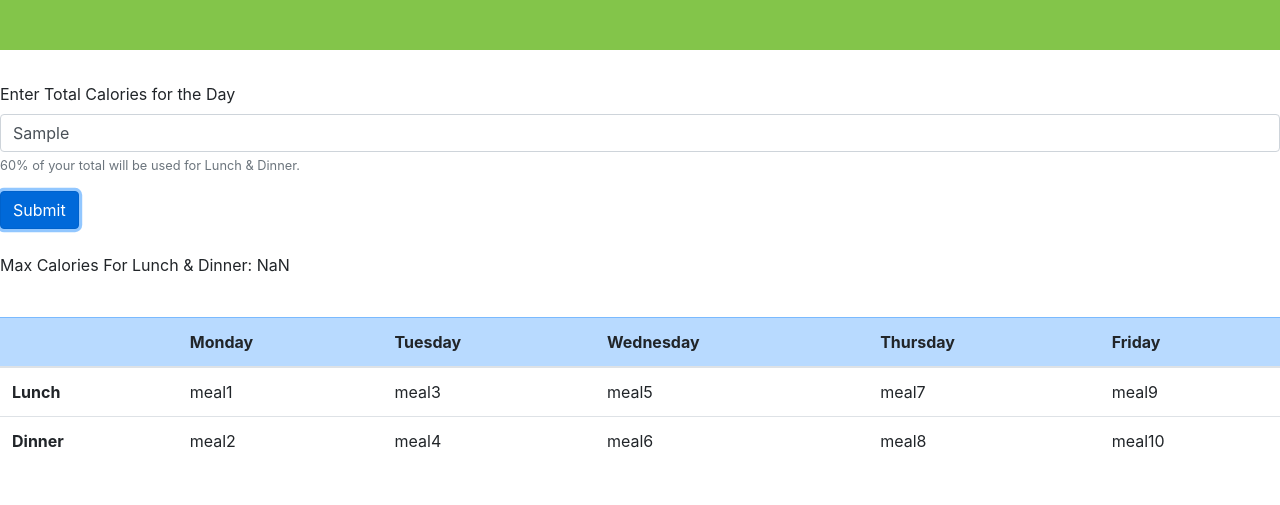
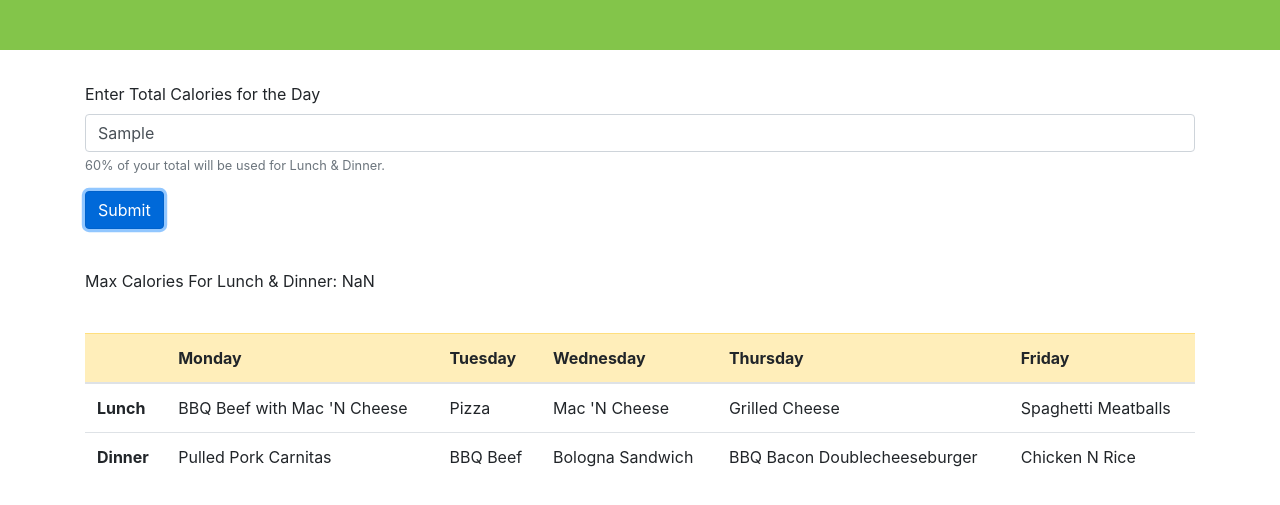
Before and after one commit to tduthil/fitmealplanner, a website: page planbycal.html in a window 1280 px wide. Both pictures are taken after typing "Sample" into the empty fields and a click on the button "Submit". Shown: the part 153-658 px from the top of the page. Drawn offline with nearby package versions, Linux system fonts and the light colour scheme.

Commit message:
Added more JS

```diff
--- a/js/index.js
+++ b/js/index.js
@@ -11,6 +11,8 @@ function planByCalories() {
 
 }
 
+
+
 function calcTotalCalories() {
     //Meal Plan will use 60% of total calories entered by user (2 meals per day)
     /* var userEntry = document.getElementById("totalCalories");
@@ -20,11 +22,32 @@ function calcTotalCalories() {
 
     var maxCal = document.getElementById("totalCalories").value *.60;
 
-    //document.getElementById("plan").innerHTML = `${maxCal}`;
+    //write code to create meals
+    var meal1 = {name:"BBQ Beef with Mac 'N Cheese", calories: 600, protein: 51, fat: 22, carbs: 54};
+    var meal2 = {name:"Pulled Pork Carnitas", calories: 480, protein: 50, fat: 20, carbs: 27};
+    var meal3 = {name:"Pizza", calories: 500, protein: 51, fat: 22, carbs: 54};
+    var meal4 = {name:"BBQ Beef", calories: 400, protein: 51, fat: 22, carbs: 54};
+    var meal5 = {name:"Mac 'N Cheese", calories: 300, protein: 51, fat: 22, carbs: 54};
+    var meal6 = {name:"Bologna Sandwich", calories: 500, protein: 51, fat: 22, carbs: 54};
+    var meal7 = {name:"Grilled Cheese", calories: 600, protein: 51, fat: 22, carbs: 54};
+    var meal8 = {name:"BBQ Bacon Doublecheeseburger", calories: 300, protein: 51, fat: 22, carbs: 54};
+    var meal9 = {name:"Spaghetti Meatballs", calories: 700, protein: 51, fat: 22, carbs: 54};
+    var meal10 = {name:"Chicken N Rice", calories: 500, protein: 51, fat: 22, carbs: 54};
+    var meal11 = {name:"Shredded Beef and Potatoes", calories: 500, protein: 51, fat: 22, carbs: 54};
+    var meal12 = {name:"Egg Rolls and Rice", calories: 550, protein: 51, fat: 22, carbs: 54};
+    var meal13 = {name:"Tuna Tartar", calories: 400, protein: 51, fat: 22, carbs: 54};
+    var meal14 = {name:"Refried Beans and Broccoli", calories: 470, protein: 51, fat: 22, carbs: 54};
+    var meal15 = {name:"Tuna Salad", calories: 350, protein: 51, fat: 22, carbs: 54};
 
+    /* var meals = [meal1, meal2, meal3, meal4, meal5, meal6, meal7, meal8, meal9, meal10, meal11, meal12, meal13, meal14, meal15];
 
-   document.getElementById("mealPlan1").innerHTML = `<p>Max Calories For Lunch & Dinner: ${maxCal}</p><br><table class="table">
-                <thead class="table-primary">
+    var randomMeal = meals[Math.floor(Math.random()*meals.length)]
+
+    document.getElementById("meals").innerHTML = randomMeal.name;
+ */
+
+   document.getElementById("mealPlan1").innerHTML = `<p>Max Calories For Lunch & Dinner:  ${maxCal}</p><br><table class="table">
+                <thead class="table-warning">
                     <tr>
                         <th></th>
                         <!-- <th>Sunday</th> -->
@@ -40,21 +63,21 @@ function calcTotalCalories() {
                 <tbody>
                     <tr>
                         <th scope="row">Lunch</th>
-                        <td>meal1</td>
-                        <td>meal3</td>
-                        <td>meal5</td>
-                        <td>meal7</td>
-                        <td>meal9</td>
+                        <td>${meal1.name}</td>
+                        <td>${meal3.name}</td>
+                        <td>${meal5.name}</td>
+                        <td>${meal7.name}</td>
+                        <td>${meal9.name}</td>
                         <!--         <td>meal11</td>
                             <td>meal13</td> -->
                     </tr>
                     <tr>
                         <th scope="row">Dinner</th>
-                        <td>meal2</td>
-                        <td>meal4</td>
-                        <td>meal6</td>
-                        <td>meal8</td>
-                        <td>meal10</td>
+                        <td>${meal2.name}</td>
+                        <td>${meal4.name}</td>
+                        <td>${meal6.name}</td>
+                        <td>${meal8.name}</td>
+                        <td>${meal10.name}</td>
                         <!--   <td>meal12</td>
                             <td>meal14</td> -->
                     </tr>
--- a/planbycal.html
+++ b/planbycal.html
@@ -19,17 +19,22 @@
             <h1 class="display-4 text-uppercase text-center">Plan Your fitelife delivery meals</h1>
         </div>
     </div>
+    <div class="container">
         <!-- Calculates total calories based on user input -->
         <form>
             <div class="form-group">
                 <label for="totalCalories">Enter Total Calories for the Day</label>
-          <input type="text" class="form-control" id="totalCalories" aria-describedby="totalCalories" placeholder="ex. 2000" required>
-          <small id="planDescription" class="form-text text-muted">60% of your total will be used for Lunch & Dinner.</small>
+                <input type="text" class="form-control" id="totalCalories" aria-describedby="totalCalories"
+                    placeholder="ex. 2000" required>
+                <small id="planDescription" class="form-text text-muted">60% of your total will be used for Lunch &
+                    Dinner.</small>
             </div>
 
-        <button type="submit" class="btn btn-primary" onclick="return calcTotalCalories()";>Submit</button>
+            <button type="submit" class="btn btn-primary" onclick="return calcTotalCalories()" ;>Submit</button>
         </form>
         <br>
+
+        <p id="meals"></p>
 
         <div id="plan">
 
@@ -43,6 +48,9 @@
             </div>
 
 
+        </div>
+
+        <br>
     </div>
 
 
```
Lines whose indentation alone changed are shown as unchanged.
